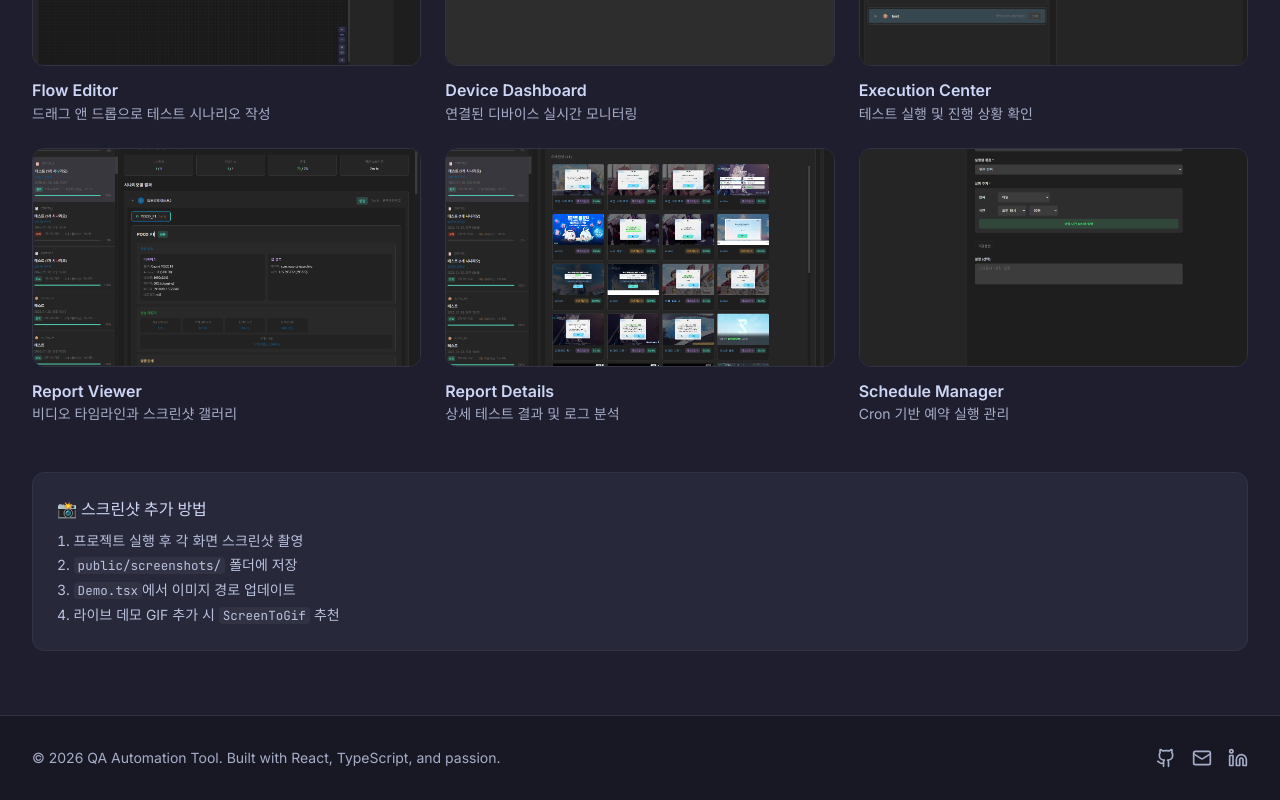
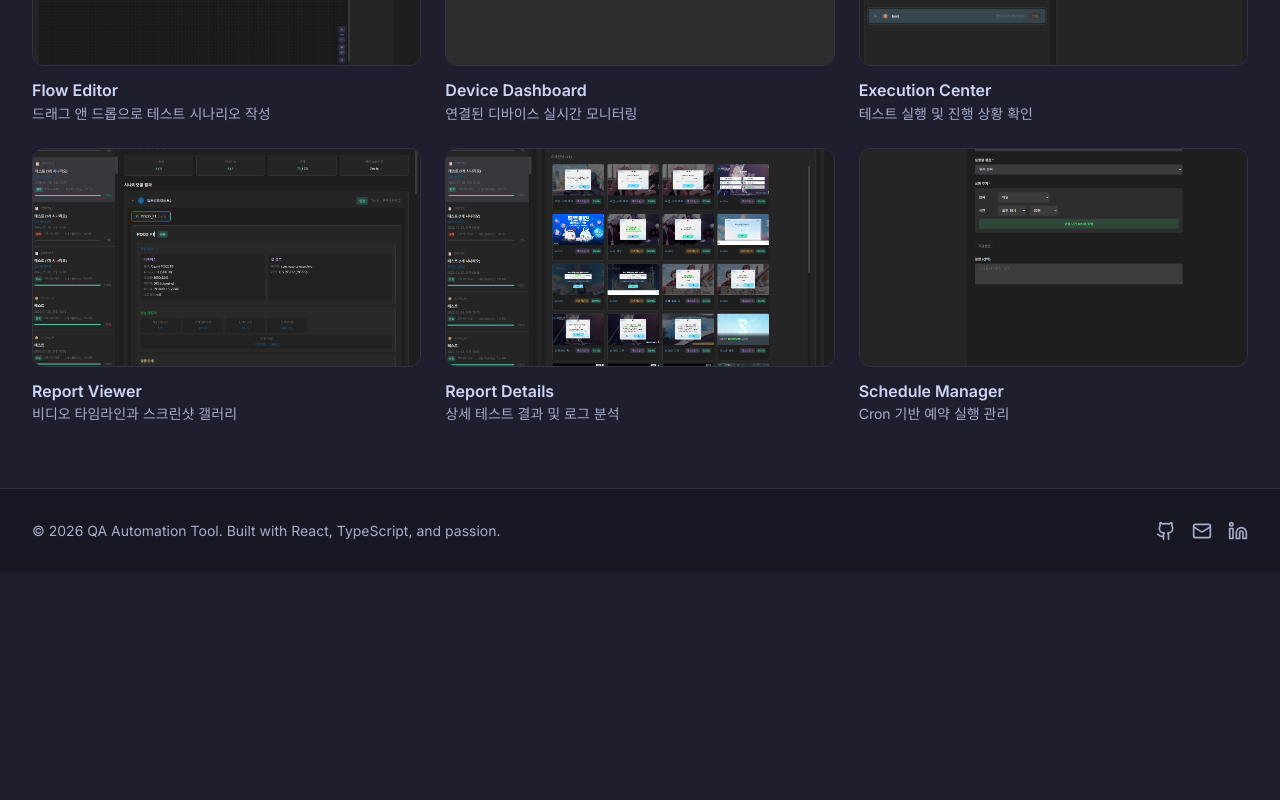
Before and after one commit to kws0109/qa-automation-portfolio, a React (Vite) app: page /qa-automation-portfolio/demo in a window 1280 px wide. Shown: the part 1274-2074 px from the top of the page. After the commit the page ends 1847 px from the top, so only its background shows below. Built offline with nearby package versions, Linux system fonts and the light colour scheme.

Commit message:
chore: 스크린샷 추가 방법 섹션 삭제 및 이메일 링크 연결
- Demo 페이지에서 불필요한 안내 섹션 제거
- Footer 이메일을 kws0553@gmail.com으로 변경

Co-Authored-By: Claude Opus 4.5 <noreply@anthropic.com>

```diff
--- a/src/components/Footer.tsx
+++ b/src/components/Footer.tsx
@@ -18,7 +18,7 @@ export default function Footer() {
               <Github className="w-5 h-5" />
             </a>
             <a
-              href="mailto:contact@example.com"
+              href="mailto:kws0553@gmail.com"
               className="text-subtext0 hover:text-lavender transition-colors"
             >
               <Mail className="w-5 h-5" />
--- a/src/pages/Demo.tsx
+++ b/src/pages/Demo.tsx
@@ -138,21 +138,6 @@ export default function Demo() {
           </div>
         </motion.div>
 
-        {/* How to Add Screenshots Notice */}
-        <motion.div
-          initial={{ opacity: 0 }}
-          whileInView={{ opacity: 1 }}
-          viewport={{ once: true }}
-          className="mt-12 p-6 bg-surface0/50 rounded-xl border border-surface0"
-        >
-          <h3 className="font-semibold text-text mb-2">📸 스크린샷 추가 방법</h3>
-          <ol className="list-decimal list-inside text-sm text-subtext1 space-y-1">
-            <li>프로젝트 실행 후 각 화면 스크린샷 촬영</li>
-            <li><code className="bg-surface0 px-1 rounded">public/screenshots/</code> 폴더에 저장</li>
-            <li><code className="bg-surface0 px-1 rounded">Demo.tsx</code>에서 이미지 경로 업데이트</li>
-            <li>라이브 데모 GIF 추가 시 <code className="bg-surface0 px-1 rounded">ScreenToGif</code> 추천</li>
-          </ol>
-        </motion.div>
       </div>
 
       {/* Lightbox */}
```
